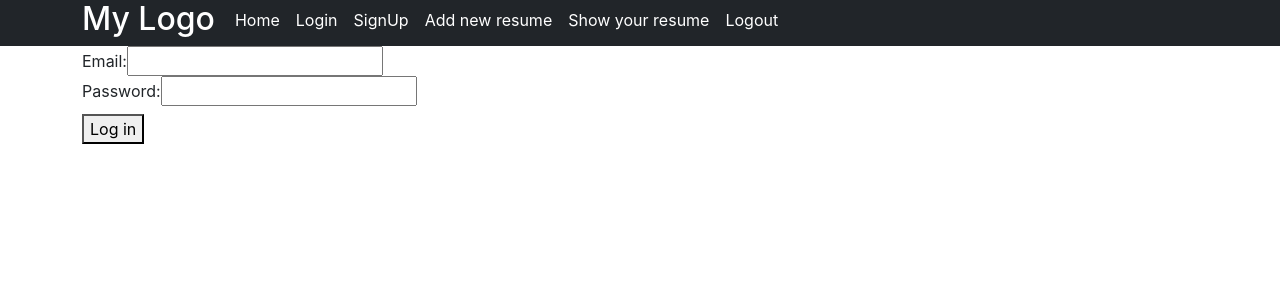
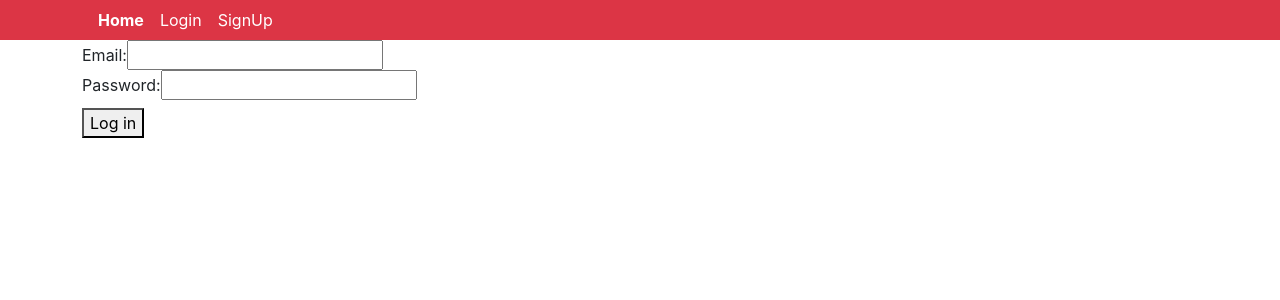
Before and after one commit to OdeyaSadoun/viteProject, a React (Vite) app: page /users/login in a window 1280 px wide. Shown: the top 300 px of the page. Built offline with nearby package versions, Linux system fonts and the light colour scheme.

Commit message:
fix logout only log in

```diff
--- a/src/App.jsx
+++ b/src/App.jsx
@@ -16,7 +16,8 @@ import ListOfResumes from './resume/ListOfResumes'
 
 function App() {
 
-  const [userId, setUserId] = useState("")
+  const [userId, setUserId] = useState("");
+  const [loginUser, setLoginUser] = useState(false);
 
   const myStore = configureStore({
     reducer: {
@@ -27,7 +28,7 @@ function App() {
   return (
     <BrowserRouter>
     <Provider store={myStore}>
-    <AppContext.Provider value={{userId, setUserId}}>
+    <AppContext.Provider value={{userId, setUserId, loginUser, setLoginUser}}>
       <Header/>
       <Routes>
         <Route index element={<Home/>}/>
@@ -35,7 +36,7 @@ function App() {
         <Route path="/resume/showall" element={<ListOfResumes/>}/>
         <Route path="/users/login" element={<Login/>}/>
         <Route path="/users/signup" element={<Signup/>}/>
-        <Route path="/users/logout" element={<Logout/>}/>
+        {/* <Route path="/users/logout" element={}/>  */}
         <Route path="*" element={<h2>Page 404, not found!</h2>}/>
       </Routes>
       </AppContext.Provider>
--- a/src/auto_comps/Login.jsx
+++ b/src/auto_comps/Login.jsx
@@ -2,11 +2,14 @@
 import React, { useContext, useRef } from 'react'
 import { useLogin } from '../hooks/useLogin'
 import { AppContext } from '../context/context';
+import { onAuthStateChanged } from 'firebase/auth';
+import { auth } from '../firebase/config';
 
 
 
 export default function Login() {
   const {userId, setUserId} = useContext(AppContext);
+  const {loginUser, setLoginUser} = useContext(AppContext);
 
   const {error, login} = useLogin()
   const mailRef = useRef();
@@ -20,6 +23,7 @@ export default function Login() {
       if (user) {
         console.log(user.uid);
         setUserId(user.uid);
+        setLoginUser(true);
       }
     });
   }
--- a/src/auto_comps/Logout.jsx
+++ b/src/auto_comps/Logout.jsx
@@ -1,13 +1,15 @@
-import React from 'react'
+import React, { useContext } from 'react'
 import { useLogout } from "../hooks/useLogout";
+import { AppContext } from '../context/context';
 
 const Logout = () => {
     // call to hook
     const { logout } = useLogout();
+    const { setLoginUser } = useContext(AppContext);
     // example calling to the logout function from the hook
     return (
         <div>
-            <a href="#" onClick={() => { logout() }}>Log out</a>
+            <a href="#" onClick={() => { logout(); setLoginUser(false) }}>Log out</a>
 
         </div>
     )
--- a/src/comp_static/Header.jsx
+++ b/src/comp_static/Header.jsx
@@ -1,18 +1,19 @@
 import React from 'react'
 import { Link } from 'react-router-dom'
+import Logout from '../auto_comps/Logout'
+import { AppContext } from '../context/context'
+import { useContext } from 'react'
 
 const Header = () => {
+    const { loginUser } = useContext(AppContext);
     return (
-    <header className='container-fluid bg-dark text-white'>
+        <header className='container-fluid bg-danger text-white'>
             <div className='container'>
-            <div className='row align-item-center'>
-                <div className='col-auto'>
-                    <h2>My Logo</h2>
-                </div>
-                <nav className='nav col-auto mt-2'>
+                <div className='d-flex align-item-center justify-content-between'>
+                    <nav className='nav col-auto m-2'>
                         <ul>
                             <li>
-                            <Link to="/">Home</Link>
+                                <Link to="/"><strong>Home</strong></Link>
                             </li>
                             <li>
                                 <Link to="/users/login">Login</Link>
@@ -21,18 +22,16 @@ const Header = () => {
                                 <Link to="/users/signup">SignUp</Link>
                             </li>
 
-                        <li>
+                            {loginUser && <li>
                                 <Link to="/resume/add">Add new resume</Link>
-                        </li>
-                        <li>
+                            </li>}
+                            {loginUser && <li>
                                 <Link to="/resume/showall">Show your resume</Link>
-                        </li>
-                        <li>
-                            <Link to="/users/logout">Logout</Link>
-                        </li>
+                            </li>}
                         </ul>
 
                     </nav>
+                    {loginUser && <Logout />}
                 </div>
             </div>
         </header>
```
Lines whose indentation alone changed are shown as unchanged.
